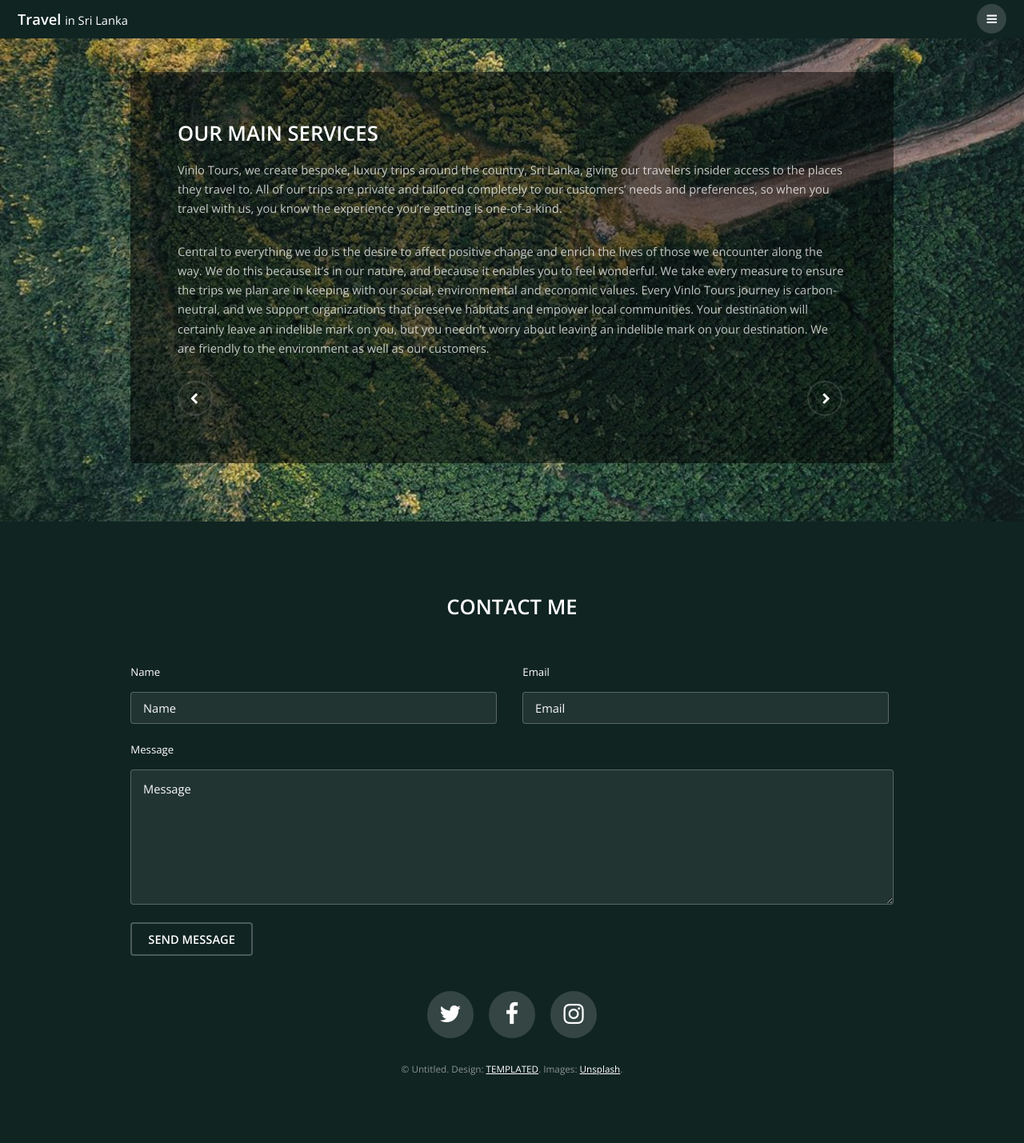
After one commit to Rmadusanka/Travel, a PHP site: page /travel2/services.html in a window 1280 px wide. The commit adds this page. Shown: the whole page at 80% size. Run offline with PHP 8.4, Linux system fonts and the light colour scheme.

Commit message:
[Index Page Changes] :Add services page and couple of changes on index html

```diff
--- a/travel2/assets/css/main.css
+++ b/travel2/assets/css/main.css
@@ -4437,3 +4437,11 @@
 			min-width: 100%;
 			min-height: 100%;
 		}
+
+.white-text{
+	color: white !important;
+}
+
+.main-col-header img {
+	padding: 20px;
+}
--- /dev/null
+++ b/travel2/services.html
@@ -0,0 +1,156 @@
+<!DOCTYPE HTML>
+<!--
+	Road Trip by TEMPLATED
+	templated.co @templatedco
+	Released for free under the Creative Commons Attribution 3.0 license (templated.co/license)
+-->
+<html>
+
+<head>
+	<title>Generic - Road Trip by TEMPLATED</title>
+	<meta charset="utf-8" />
+	<meta name="viewport" content="width=device-width, initial-scale=1" />
+	<link rel="stylesheet" href="assets/css/main.css" />
+</head>
+
+<body class="subpage">
+
+	<!-- Header -->
+	<header id="header" class="alt">
+		<div class="logo">
+			<a href="index.html">Travel
+				<span>in Sri Lanka</span>
+			</a>
+		</div>
+		<a href="#menu">
+			<span>Menu</span>
+		</a>
+	</header>
+
+	<!-- Nav -->
+	<nav id="menu">
+		<ul class="links">
+			<li>
+				<a href="index.html">Home</a>
+			</li>
+			<li>
+				<a href="about.html">About Us</a>
+			</li>
+			<li>
+				<a href="gallery.html">Gallery</a>
+			</li>
+			<li>
+				<a href="inquiries.php">Inquiries</a>
+			</li>
+		</ul>
+	</nav>
+
+	<!-- Content -->
+	<!--
+			Note: To show a background image, set the "data-bg" attribute below
+			to the full filename of your image. This is used in each section to set
+			the background image.
+		-->
+	<section id="post" class="wrapper bg-img" data-bg="banner2.jpg">
+		<div class="inner">
+			<article class="box">
+				<header>
+					<h2>Our Main Services</h2>
+
+				</header>
+				<div class="content">
+					<p>Vinlo Tours, we create bespoke, luxury trips around the country, Sri Lanka, giving our travelers insider access to the places
+						they travel to. All of our trips are private and tailored completely to our customers’ needs and preferences, so when you
+						travel with us, you know the experience you’re getting is one-of-a-kind.</p>
+
+					<p>Central to everything we do is the desire to affect positive change and enrich the lives of those we encounter along the way.
+						We do this because it’s in our nature, and because it enables you to feel wonderful. We take every measure to ensure the trips
+						we plan are in keeping with our social, environmental and economic values. Every Vinlo Tours journey is carbon-neutral, and we
+						support organizations that preserve habitats and empower local communities. Your destination will certainly leave an indelible
+						mark on you, but you needn’t worry about leaving an indelible mark on your destination. We are friendly to the environment as
+						well as our customers.</p>
+
+				</div>
+				<footer>
+					<ul class="actions">
+						<li>
+							<a href="#" class="button alt icon fa-chevron-left">
+								<span class="label">Previous</span>
+							</a>
+						</li>
+						<li>
+							<a href="#" class="button alt icon fa-chevron-right">
+								<span class="label">Next</span>
+							</a>
+						</li>
+					</ul>
+				</footer>
+			</article>
+		</div>
+	</section>
+
+	<!-- Footer -->
+	<footer id="footer">
+		<div class="inner">
+
+			<h2>Contact Me</h2>
+
+			<form action="#" method="post">
+
+				<div class="field half first">
+					<label for="name">Name</label>
+					<input name="name" id="name" type="text" placeholder="Name">
+				</div>
+				<div class="field half">
+					<label for="email">Email</label>
+					<input name="email" id="email" type="email" placeholder="Email">
+				</div>
+				<div class="field">
+					<label for="message">Message</label>
+					<textarea name="message" id="message" rows="6" placeholder="Message"></textarea>
+				</div>
+				<ul class="actions">
+					<li>
+						<input value="Send Message" class="button alt" type="submit">
+					</li>
+				</ul>
+			</form>
+
+			<ul class="icons">
+				<li>
+					<a href="#" class="icon round fa-twitter">
+						<span class="label">Twitter</span>
+					</a>
+				</li>
+				<li>
+					<a href="#" class="icon round fa-facebook">
+						<span class="label">Facebook</span>
+					</a>
+				</li>
+				<li>
+					<a href="#" class="icon round fa-instagram">
+						<span class="label">Instagram</span>
+					</a>
+				</li>
+			</ul>
+
+			<div class="copyright">
+				&copy; Untitled. Design:
+				<a href="https://templated.co">TEMPLATED</a>. Images:
+				<a href="https://unsplash.com">Unsplash</a>.
+			</div>
+
+		</div>
+	</footer>
+
+	<!-- Scripts -->
+	<script src="assets/js/jquery.min.js"></script>
+	<script src="assets/js/jquery.scrolly.min.js"></script>
+	<script src="assets/js/jquery.scrollex.min.js"></script>
+	<script src="assets/js/skel.min.js"></script>
+	<script src="assets/js/util.js"></script>
+	<script src="assets/js/main.js"></script>
+
+</body>
+
+</html>
```
Also changed, not shown: travel2/gallery.html (+14 -14 lines), travel2/index.html (+22 -9 lines), travel2/images/banner7.jpg (added), travel2/images/banner8.jpg (added), travel2/images/hotel.png (added), travel2/images/travel.png (added), travel2/images/whale.png (added).
